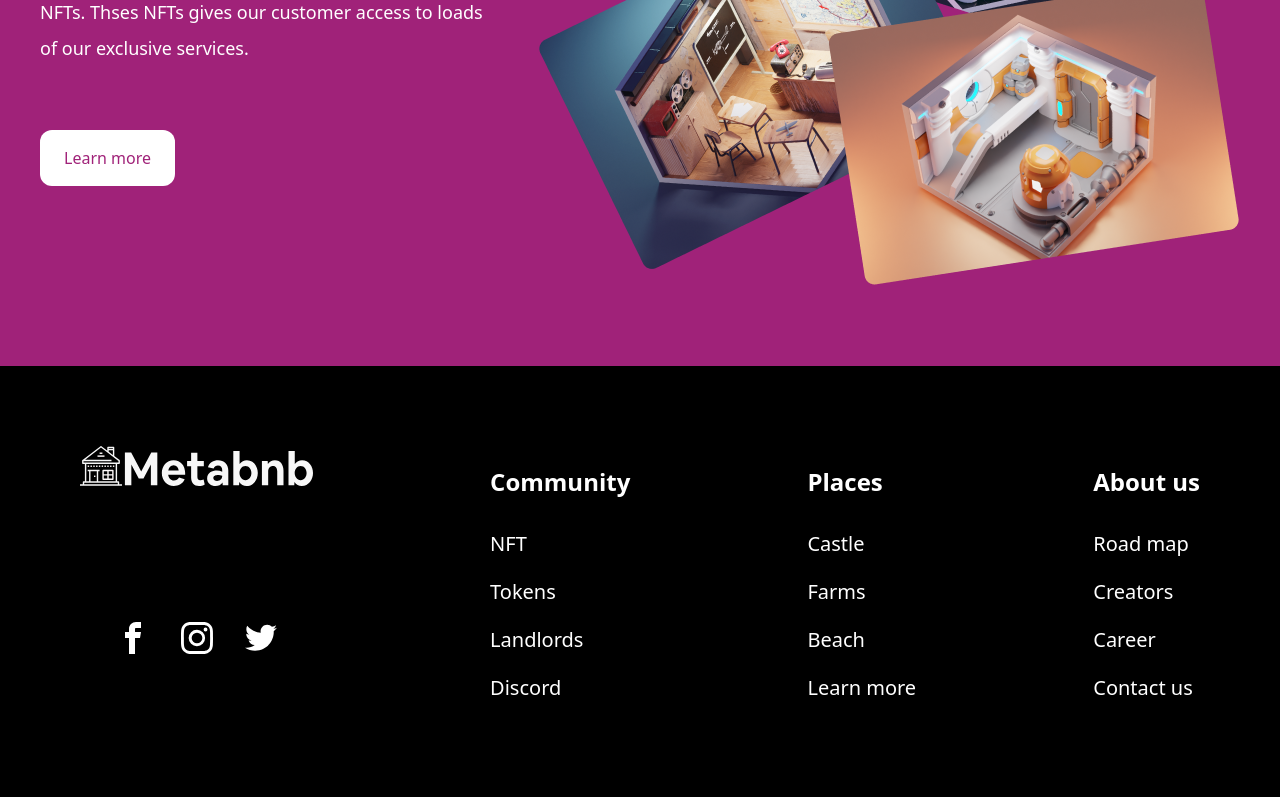
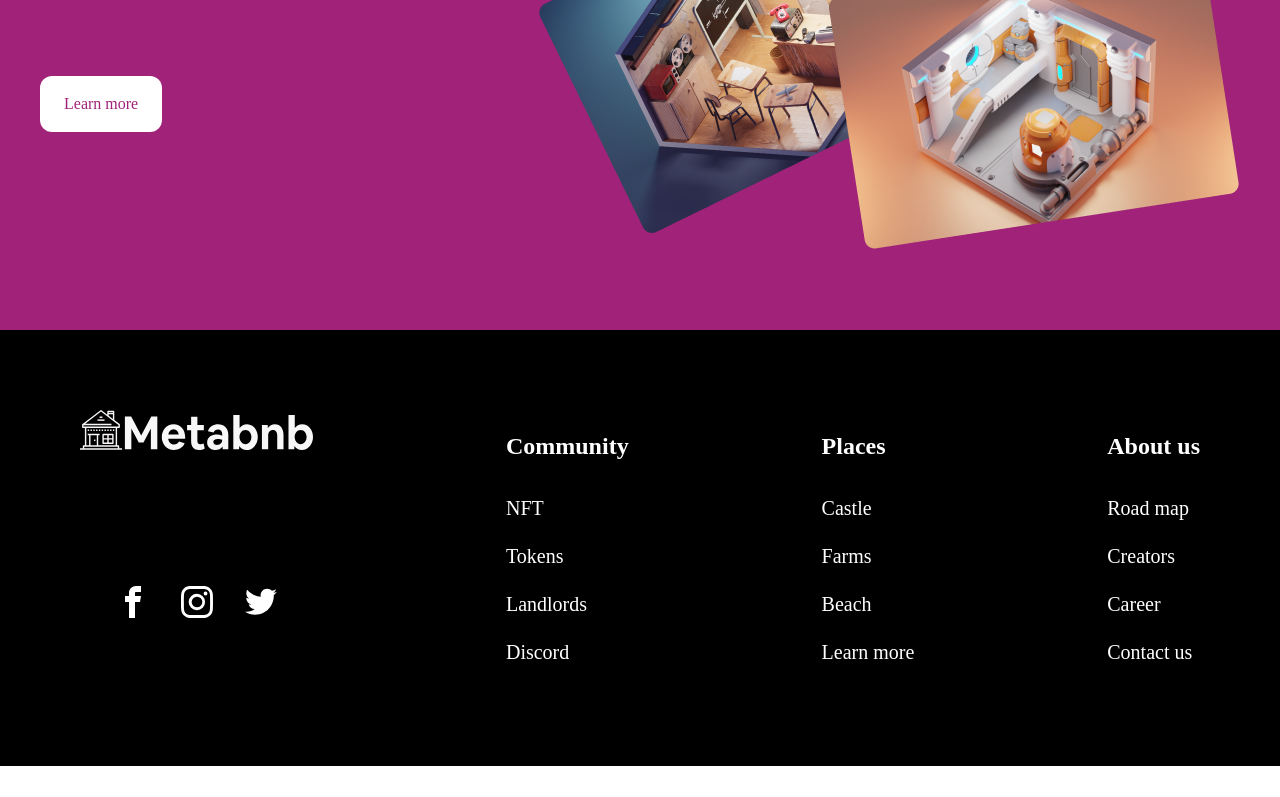
Before and after one commit to whalay/Bnb-Meta, a React (Vite) app: page /home in a window 1280 px wide. Shown: the part 2000-2797 px from the top of the page. After the commit the page ends 2766 px from the top, so only its background shows below. Built offline with nearby package versions, Linux system fonts and the light colour scheme.

Commit message:
restyled the placee to meet component

```diff
--- a/src/components/Footer.jsx
+++ b/src/components/Footer.jsx
@@ -7,7 +7,7 @@ import logo from "../assets/images/Grouplogo.svg";
 
 const Footer = () => {
   return (
-    <div className="bg-black h-full text-white md:flex justify-between items-start p-20">
+    <div className="bg-black h-full text-white md:flex justify-between items-start md:p-20 py-20 pl-10 ">
       <div className="flex flex-col justify-between items-center md:h-56 ">
         <img src={logo} alt="" />
         <div className="flex gap-8 justify-center py-4 ">
@@ -16,7 +16,7 @@ const Footer = () => {
           <GrTwitter className="w-8 h-8" />
         </div>
       </div>
-      <ul className="space-y-5 py-5 text-xl ">
+      <ul className="space-y-5 py-5 md:text-xl text-lg ">
         <li className="text-2xl font-bold pb-3">Community</li>
         <li>NFT</li>
         <li>Tokens</li>
@@ -24,7 +24,7 @@ const Footer = () => {
         <li>Discord</li>
       </ul>
 
-      <ul className="space-y-5 py-5 text-xl ">
+      <ul className="space-y-5 py-5 md:text-xl text-lg ">
         <li className="text-2xl font-bold pb-3">Places</li>
         <li>Castle</li>
         <li>Farms</li>
@@ -32,7 +32,7 @@ const Footer = () => {
         <li>Learn more</li>
       </ul>
 
-      <ul className="space-y-5 py-5 text-xl ">
+      <ul className="space-y-5 py-5 md:text-xl text-lg ">
         <li className="text-2xl font-bold pb-3">About us</li>
         <li>Road map</li>
         <li>Creators</li>
--- a/src/components/Navbar.jsx
+++ b/src/components/Navbar.jsx
@@ -12,7 +12,7 @@ const Navbar = (props) => {
     setToggle((toggle) => !toggle);
   };
   return (
-    <div className="flex justify-between items-center md:p-10 p-2  font-semibold text-lg">
+    <div className="flex justify-between items-center md:p-10 p-5  font-semibold text-lg">
       <img src={logo} alt="" />
 
       <ul className="md:flex justify-between gap-10 hidden">
--- a/src/index.css
+++ b/src/index.css
@@ -1,3 +1,7 @@
 @tailwind base;
 @tailwind components;
 @tailwind utilities;
+@import url('https://fonts.googleapis.com/css2?family=Red+Rose:wght@300;400;500;600&display=swap');
+* {
+    font-family: 'Red Rose', cursive;
+}
--- a/tailwind.config.cjs
+++ b/tailwind.config.cjs
@@ -5,7 +5,9 @@ module.exports = {
         "./src/**/*.{js,ts,jsx,tsx}",
     ],
     theme: {
-        extend: {},
+        extend: {
+
+        },
     },
     plugins: [],
 }
```
